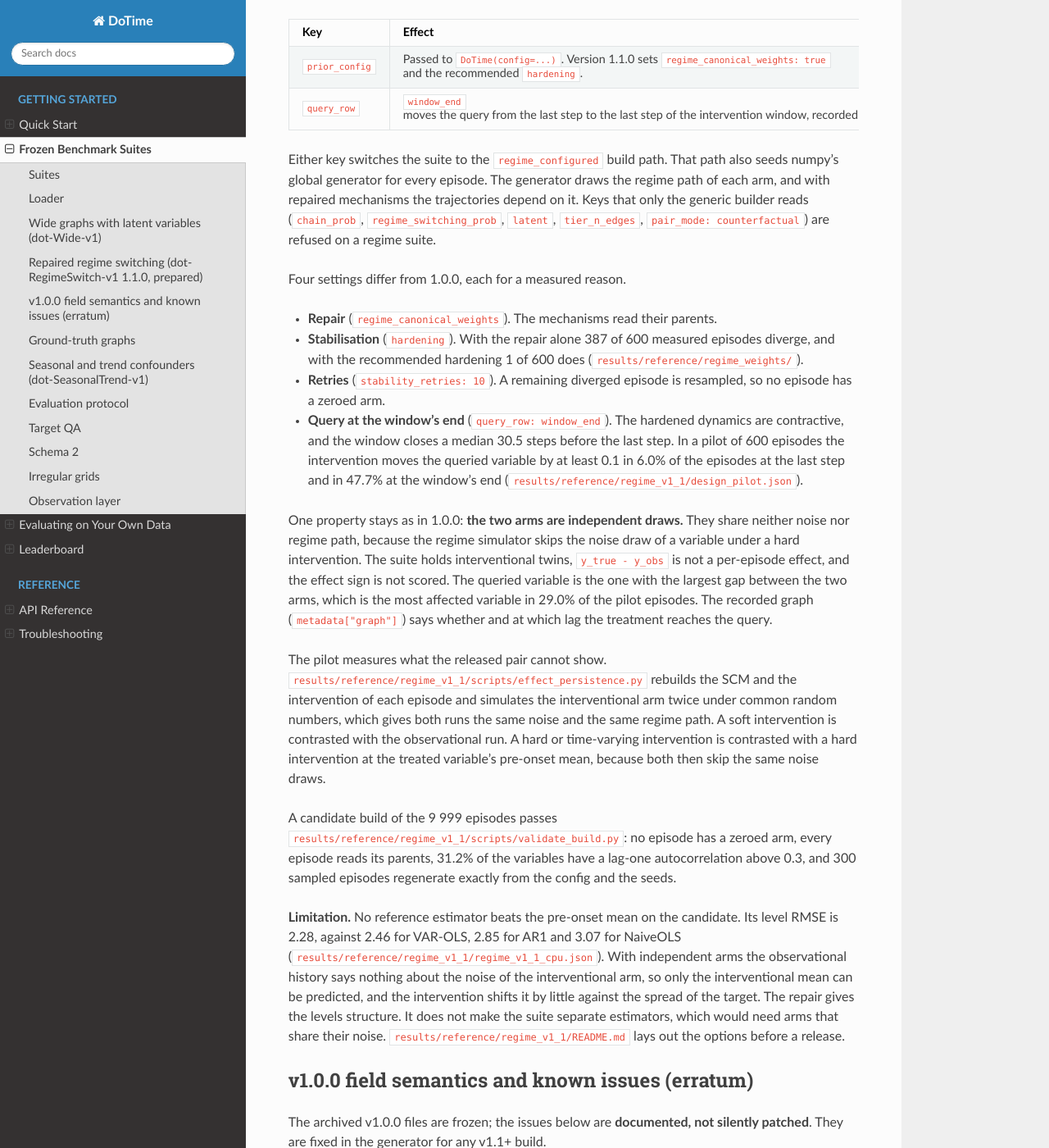
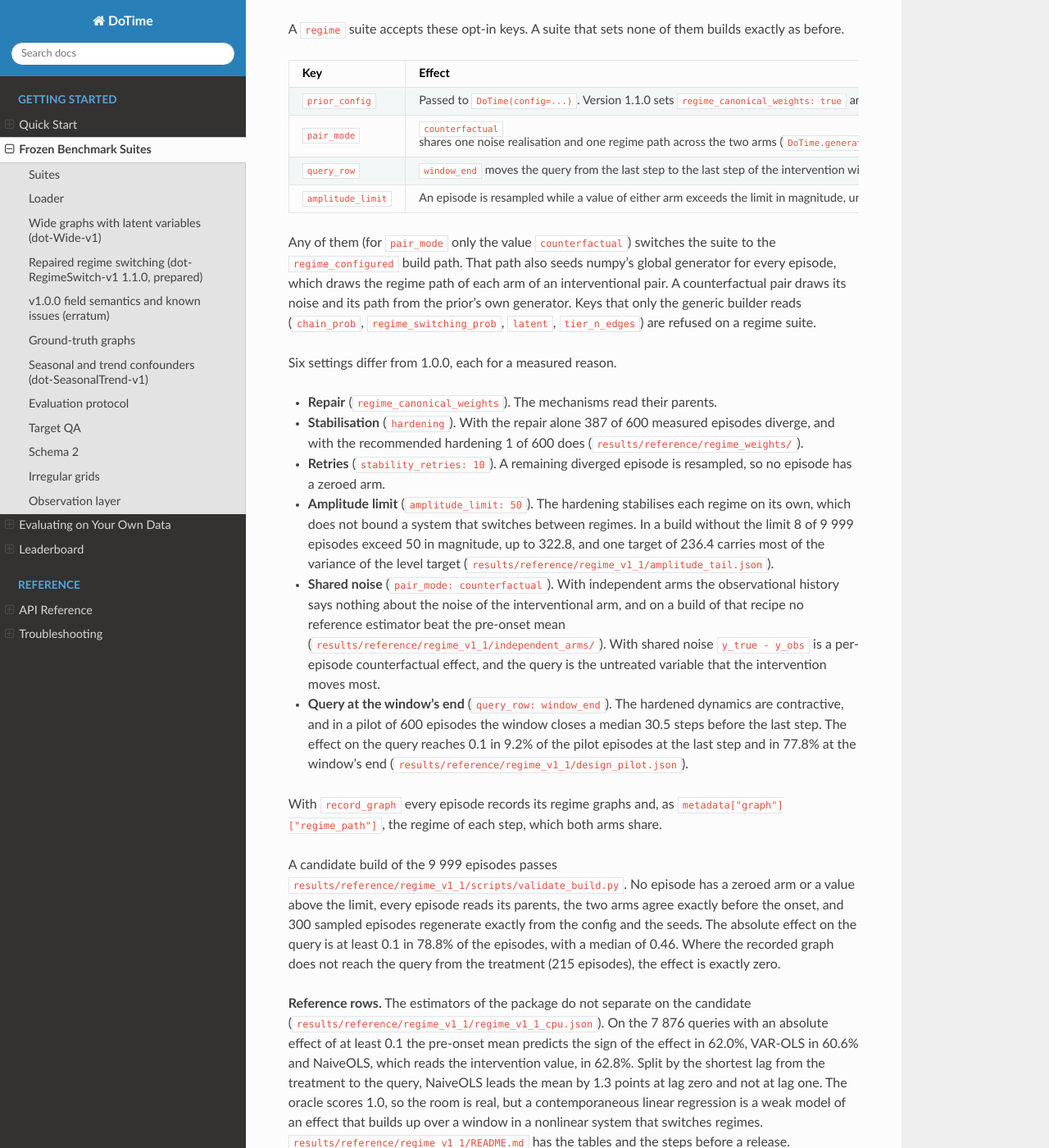
Before and after one commit to thummd/dotime, a Sphinx documentation site: the page built from docs/benchmarks.md, in a window 1280 px wide and 1400 px high, scrolled down 3086 px. Shown: the whole window at 82% size. Built offline with Sphinx 7.4.7 and the Read the Docs theme 3.1.0, drawn with Linux system fonts in a browser that asks for light colours; some of the changed text lies outside the part shown.

Commit message:
Results regime 1.1.0: record the validated shared-noise candidate
The candidate is built from a clean checkout of 7c55f59 (config hash 31e2b45b66f4f63f). validate_build.py passes on all 9,999 episodes: no zeroed arm, no value above the amplitude limit (largest 48.6), every episode reads its parents, the two arms agree exactly before the onset, the most affected untreated variable is queried at the end of the intervention window, a query that the recorded graph cannot reach has an effect of exactly zero, and 300 sampled episodes regenerate exactly, regime path included. The absolute effect on the query is at least 0.1 in 78.8% of the episodes, with a median of 0.46.

The reference estimators of the package do not separate on it. On the 7,876 scored queries the pre-onset mean predicts the sign of the effect in 62.0%, VAR-OLS in 60.6% and NaiveOLS in 62.8%. By lag, NaiveOLS leads the mean by 1.3 points at lag zero and not at lag one. The oracle is at 1.0. The README of the folder states both and lists the steps before a release. The suite is not registered and not released. docs/benchmarks.md and the changelog describe the prepared version and the build options of a regime suite.

````diff
--- a/docs/benchmarks.md
+++ b/docs/benchmarks.md
@@ -5,7 +5,7 @@ DoTime ships eight versioned, immutable suites for reproducible evaluation. Each
 ## Suites
 
 - **`dot-Identifiability-v1`** — ~10.8k trajectories across **eight** named structures: `back_door`, `observed_confounder`, `confounder_mediator` (back-door family); `front_door`, `mediator` (front-door family); `instrumental_variable` (IV); `bi_variate` (trivially identified); `unobserved_confounder` (null-effect control: a hidden U drives A and Y, and there is no A→Y edge at any lag, so the effect is identified and equals zero). Targets are exact interventional outcomes. In v1.0.0 the two arms are independent noise draws from the same SCM (interventional twins, so `y_int - y_obs` is not a per-episode counterfactual effect). From v1.1.0 one pre-drawn noise stream is shared across arms and the pair is a true counterfactual.
-- **`dot-RegimeSwitch-v1`** — regime-switching trajectories with controllable break density. In v1.0.0 no regime mechanism reads its parents, so every variable is independent noise. See the erratum below. Version 1.1.0 with repaired mechanisms is prepared and not released yet (see *Repaired regime switching* below).
+- **`dot-RegimeSwitch-v1`** — regime-switching trajectories with controllable break density. In v1.0.0 no regime mechanism reads its parents, so every variable is independent noise. See the erratum below. Version 1.1.0, with repaired mechanisms and arms that share their noise, is prepared and not released yet (see *Repaired regime switching* below).
 - **`dot-Continuous-v1`** — continuous-time intervention windows, multiple query offsets.
 - **`dot-Generic-100k`** — 100 000 trajectories from the full diverse prior. Training-scale.
 
@@ -70,7 +70,7 @@ builds exactly as before.
 | Key | Effect |
 |---|---|
 | `prior_config` | Passed to `DoTime(config=...)`. `dot-Wide-v1` sets `N_min: 12`, `N_max: 40`, `K_max: 8` and the recommended `hardening`. |
-| `pair_mode` | `counterfactual` shares the noise across arms (`DoTime.generate_pair(pair_mode=...)`). It needs `regime_switching_prob: 0`, since regime-switching SCMs draw their noise step by step. |
+| `pair_mode` | `counterfactual` shares the noise across arms (`DoTime.generate_pair(pair_mode=...)`). A generic suite needs `regime_switching_prob: 0` for it, because `generate_pair` shares noise only for the other SCMs. A regime suite shares it through `generate_regime_pair` (see *Repaired regime switching* below). |
 | `chain_prob`, `regime_switching_prob` | Shares of chain and regime-switching SCMs. `dot-Wide-v1` sets both to 0. Chain SCMs have 3 to 7 variables whatever `N_min` is. |
 | `latent` | `drop` removes the hidden variables before the query is chosen. |
 | `tier_n_edges` | The tier is 1 plus the number of these edges below the simulated variable count, counted before latents are dropped. `[20, 30]` gives tier 1 for 12 to 20 variables, 2 for 21 to 30 and 3 for 31 to 40. |
@@ -99,31 +99,34 @@ version 1.0.0, in which every variable is independent noise (see the erratum
 below).
 
 Version 1.1.0 is the recipe of version 1.0.0 with mechanisms that read their
-parents. It keeps the suite seed, the episode seeds, the three regime densities
-and the 9 999 episodes. An episode therefore has the regime graphs, the noise
-models and the intervention of the 1.0.0 episode with the same index, unless it
-is resampled. Its release config is `scripts/release_config_regime_v1_1.yaml`:
+parents and with arms that share their noise. It keeps the suite seed, the
+episode seeds, the three regime densities and the 9 999 episodes. An episode
+therefore has the regime graphs, the noise models and the intervention of the
+1.0.0 episode with the same index, unless it is resampled. Its release config is
+`scripts/release_config_regime_v1_1.yaml`:
 
 ```bash
 python scripts/build_release.py --config scripts/release_config_regime_v1_1.yaml
 ```
 
-A `regime` suite accepts these opt-in keys. A suite that sets neither builds
-exactly as before.
+A `regime` suite accepts these opt-in keys. A suite that sets none of them
+builds exactly as before.
 
 | Key | Effect |
 |---|---|
 | `prior_config` | Passed to `DoTime(config=...)`. Version 1.1.0 sets `regime_canonical_weights: true` and the recommended `hardening`. |
+| `pair_mode` | `counterfactual` shares one noise realisation and one regime path across the two arms (`DoTime.generate_regime_pair(pair_mode=...)`, `RegimeSwitchingTemporalSCM.freeze_noise`). The arms then agree exactly before the onset. |
 | `query_row` | `window_end` moves the query from the last step to the last step of the intervention window, recorded as `metadata["query_row"]`. |
+| `amplitude_limit` | An episode is resampled while a value of either arm exceeds the limit in magnitude, under the retry rule of `stability_retries`. Recorded as `metadata["amplitude_limit"]`. |
 
-Either key switches the suite to the `regime_configured` build path. That path
-also seeds numpy's global generator for every episode. The generator draws the
-regime path of each arm, and with repaired mechanisms the trajectories depend on
-it. Keys that only the generic builder reads (`chain_prob`,
-`regime_switching_prob`, `latent`, `tier_n_edges`, `pair_mode: counterfactual`)
-are refused on a regime suite.
+Any of them (for `pair_mode` only the value `counterfactual`) switches the suite
+to the `regime_configured` build path. That path also seeds numpy's global
+generator for every episode, which draws the regime path of each arm of an
+interventional pair. A counterfactual pair draws its noise and its path from the
+prior's own generator. Keys that only the generic builder reads (`chain_prob`,
+`regime_switching_prob`, `latent`, `tier_n_edges`) are refused on a regime suite.
 
-Four settings differ from 1.0.0, each for a measured reason.
+Six settings differ from 1.0.0, each for a measured reason.
 
 - **Repair** (`regime_canonical_weights`). The mechanisms read their parents.
 - **Stabilisation** (`hardening`). With the repair alone 387 of 600 measured
@@ -131,44 +134,47 @@ Four settings differ from 1.0.0, each for a measured reason.
   (`results/reference/regime_weights/`).
 - **Retries** (`stability_retries: 10`). A remaining diverged episode is
   resampled, so no episode has a zeroed arm.
+- **Amplitude limit** (`amplitude_limit: 50`). The hardening stabilises each
+  regime on its own, which does not bound a system that switches between
+  regimes. In a build without the limit 8 of 9 999 episodes exceed 50 in
+  magnitude, up to 322.8, and one target of 236.4 carries most of the variance
+  of the level target (`results/reference/regime_v1_1/amplitude_tail.json`).
+- **Shared noise** (`pair_mode: counterfactual`). With independent arms the
+  observational history says nothing about the noise of the interventional arm,
+  and on a build of that recipe no reference estimator beat the pre-onset mean
+  (`results/reference/regime_v1_1/independent_arms/`). With shared noise
+  `y_true - y_obs` is a per-episode counterfactual effect, and the query is the
+  untreated variable that the intervention moves most.
 - **Query at the window's end** (`query_row: window_end`). The hardened dynamics
-  are contractive, and the window closes a median 30.5 steps before the last
-  step. In a pilot of 600 episodes the intervention moves the queried variable by
-  at least 0.1 in 6.0% of the episodes at the last step and in 47.7% at the
-  window's end (`results/reference/regime_v1_1/design_pilot.json`).
+  are contractive, and in a pilot of 600 episodes the window closes a median
+  30.5 steps before the last step. The effect on the query reaches 0.1 in 9.2%
+  of the pilot episodes at the last step and in 77.8% at the window's end
+  (`results/reference/regime_v1_1/design_pilot.json`).
 
-One property stays as in 1.0.0: **the two arms are independent draws.** They
-share neither noise nor regime path, because the regime simulator skips the
-noise draw of a variable under a hard intervention. The suite holds
-interventional twins, `y_true - y_obs` is not a per-episode effect, and the
-effect sign is not scored. The queried variable is the one with the largest gap
-between the two arms, which is the most affected variable in 29.0% of the pilot
-episodes. The recorded graph (`metadata["graph"]`) says whether and at which lag
-the treatment reaches the query.
-
-The pilot measures what the released pair cannot show.
-`results/reference/regime_v1_1/scripts/effect_persistence.py` rebuilds the SCM
-and the intervention of each episode and simulates the interventional arm twice
-under common random numbers, which gives both runs the same noise and the same
-regime path. A soft intervention is contrasted with the observational run. A
-hard or time-varying intervention is contrasted with a hard intervention at the
-treated variable's pre-onset mean, because both then skip the same noise draws.
+With `record_graph` every episode records its regime graphs and, as
+`metadata["graph"]["regime_path"]`, the regime of each step, which both arms
+share.
 
 A candidate build of the 9 999 episodes passes
-`results/reference/regime_v1_1/scripts/validate_build.py`: no episode has a
-zeroed arm, every episode reads its parents, 31.2% of the variables have a
-lag-one autocorrelation above 0.3, and 300 sampled episodes regenerate exactly
-from the config and the seeds.
+`results/reference/regime_v1_1/scripts/validate_build.py`. No episode has a
+zeroed arm or a value above the limit, every episode reads its parents, the two
+arms agree exactly before the onset, and 300 sampled episodes regenerate exactly
+from the config and the seeds. The absolute effect on the query is at least 0.1
+in 78.8% of the episodes, with a median of 0.46. Where the recorded graph does
+not reach the query from the treatment (215 episodes), the effect is exactly
+zero.
 
-**Limitation.** No reference estimator beats the pre-onset mean on the candidate.
-Its level RMSE is 2.28, against 2.46 for VAR-OLS, 2.85 for AR1 and 3.07 for
-NaiveOLS (`results/reference/regime_v1_1/regime_v1_1_cpu.json`). With independent
-arms the observational history says nothing about the noise of the
-interventional arm, so only the interventional mean can be predicted, and the
-intervention shifts it by little against the spread of the target. The repair
-gives the levels structure. It does not make the suite separate estimators,
-which would need arms that share their noise.
-`results/reference/regime_v1_1/README.md` lays out the options before a release.
+**Reference rows.** The estimators of the package do not separate on the
+candidate (`results/reference/regime_v1_1/regime_v1_1_cpu.json`). On the 7 876
+queries with an absolute effect of at least 0.1 the pre-onset mean predicts the
+sign of the effect in 62.0%, VAR-OLS in 60.6% and NaiveOLS, which reads the
+intervention value, in 62.8%. Split by the shortest lag from the treatment to
+the query, NaiveOLS leads the mean by 1.3 points at lag zero and not at lag one.
+The oracle scores 1.0, so the room is real, but a contemporaneous linear
+regression is a weak model of an effect that builds up over a window in a
+nonlinear system that switches regimes.
+`results/reference/regime_v1_1/README.md` has the tables and the steps before a
+release.
 
 ## v1.0.0 field semantics and known issues (erratum)
 
@@ -221,8 +227,8 @@ episodes and 62.7% of the Generic regime share diverge, and at `N_max=60, K_max=
 and 97% do (`results/reference/regime_weights/`). Together with the recommended
 hardening the same measurement finds 1 diverged episode in 600 and 1 in 300 at the
 default prior, and none in 150 and in 90 at `N_max=60, K_max=8`. Version 1.1.0 of
-`dot-RegimeSwitch-v1` is prepared with both settings (see *Repaired regime switching*
-above). The regime share of `dot-Generic-100k` has no repaired version.
+`dot-RegimeSwitch-v1` is prepared with both settings and with shared noise (see
+*Repaired regime switching* above). The regime share of `dot-Generic-100k` has no repaired version.
 
 ## Ground-truth graphs
 
@@ -251,6 +257,7 @@ example a copy of `scripts/release_config.yaml`, and every episode gains
 | `k_eff` | The largest lag in `edges`, self-edges included, or 0 |
 | `reads_parents` | Whether every sampled parent is read by its child's mechanism |
 | `regime_edges` | Regime-switching SCMs only: the edges each regime sampled, read or not. Otherwise `null` |
+| `regime_path` | Regime suites with `pair_mode: counterfactual` only: the regime of every released step, an index into `regime_edges`. Both arms share it. Absent otherwise, because independent arms follow two paths |
 | `time` | `"discrete"`, or `"continuous"` for the continuous prior, whose edges all have lag 1 in observation steps |
 | `path` | One entry per query, from the intervention targets to the query column: `target`, `reachable`, `min_lag` (smallest summed lag), `min_hops` (fewest edges) and `direct_lags` |
 
````
Also changed, not shown: CHANGELOG.md (+28 -12 lines), results/reference/regime_v1_1/README.md (added), 3 other files.
